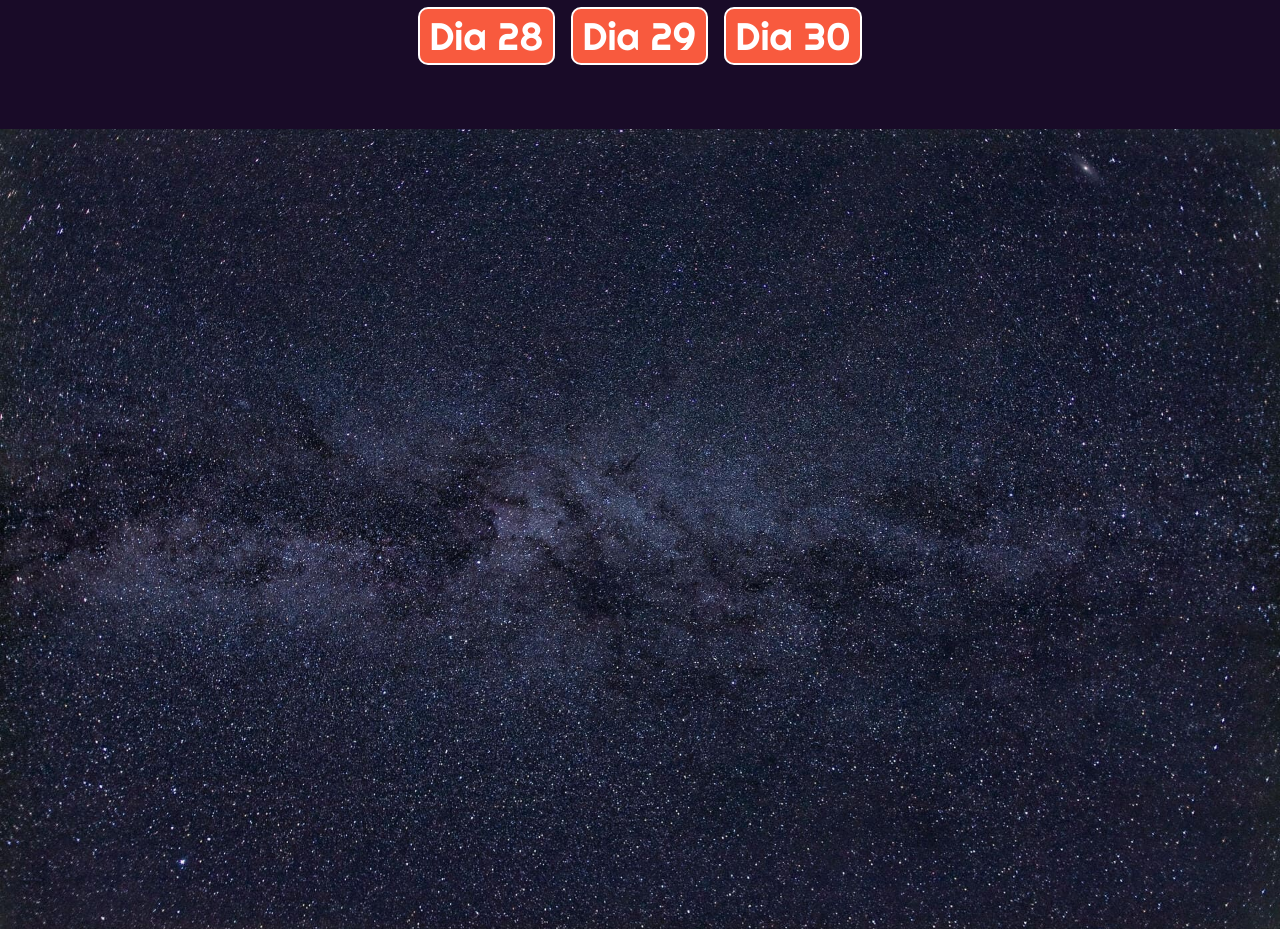
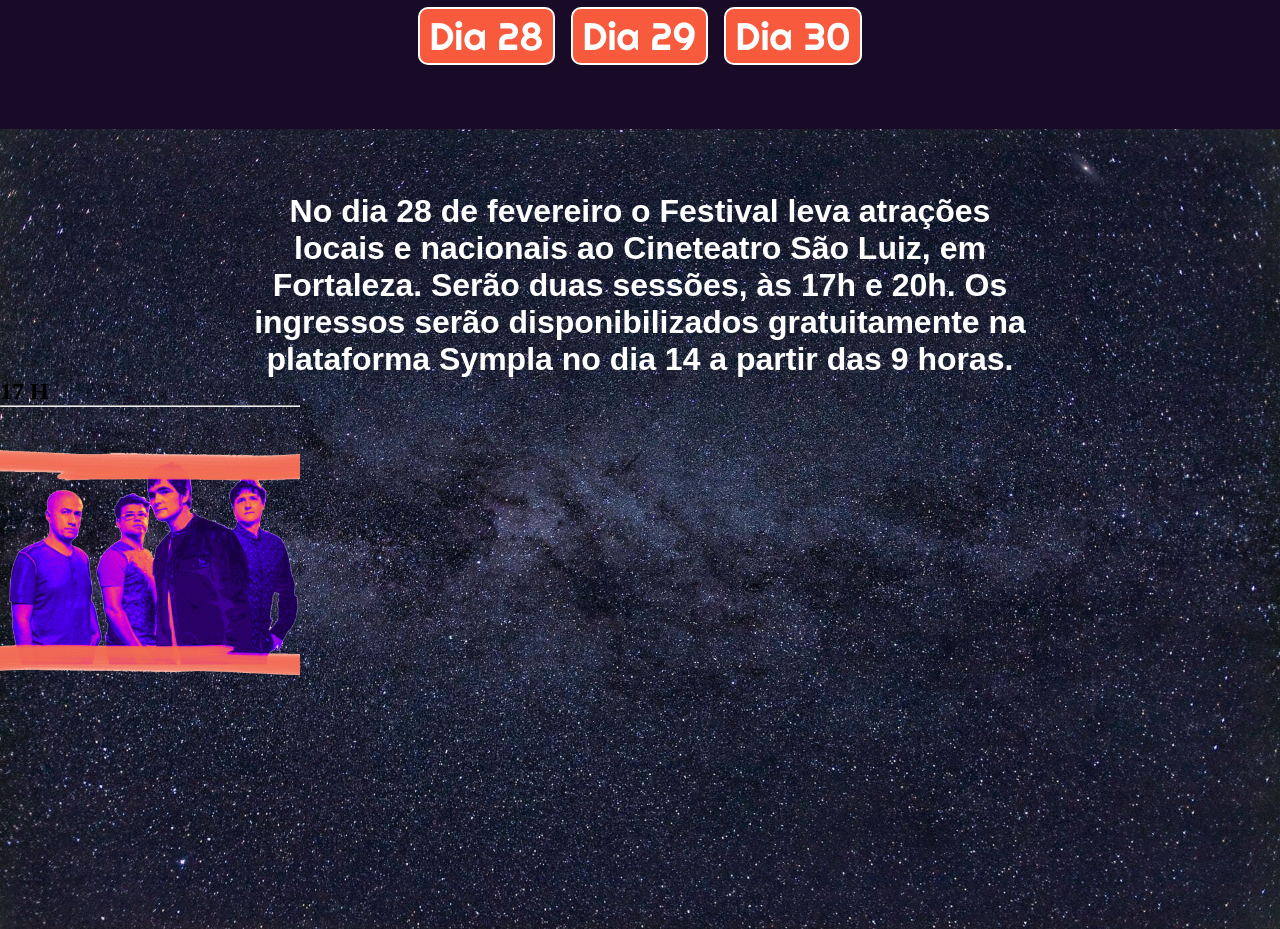
Before and after one commit to jeffhonorato/festmusic, a plain HTML site: page index.html in a window 1280 px wide. Shown: the part 1720-2649 px from the top of the page. Drawn offline with Linux system fonts and the light colour scheme; a web font is replaced by a local one.

Commit message:
Detalhes Cards - Programação

```diff
--- a/index.html
+++ b/index.html
@@ -80,7 +80,19 @@
                 </div>
 
                 <div class="prog__cards">
+                    <div class="prog__info">
+                        <p>No dia 28 de fevereiro o Festival leva atrações locais e nacionais ao Cineteatro São Luiz, em Fortaleza. Serão duas sessões, às 17h e 20h. Os ingressos serão disponibilizados gratuitamente na plataforma Sympla no dia 14 a partir das 9 horas.</p>
+                    </div>
 
+                    <div class="prog__card">
+
+                        <div class="prog__desc">
+                            <h2 class="prog__hora">17 H</h2>
+                            <hr class="linha">
+                        </div>
+
+                        <img src="./img/programacao/artista/banda1.png" alt="" class="prog__img">
+                    </div>
                 </div>
             </section>
 
--- a/scss/_programacao.scss
+++ b/scss/_programacao.scss
@@ -39,4 +39,25 @@
             background-attachment: fixed;
             height: 100vh;
         }
+
+        .prog__info {
+            padding-top: 4rem;
+            color: #fff;
+            font-family: $fonte-corpo;
+            font-size: 2rem;
+            font-weight: bold;
+            width: 800px;
+            text-align: center;
+            margin: 0 auto;
+            // background: rgba(119, 0, 255, 0.418);
+            // backdrop-filter: (10px);
+        }
+
+        .linha {
+            width: 300px;
+        }
+
+        .prog__img {
+            width: 300px;
+        }
 }
```
Also changed, not shown: css/main.css, img/programacao/artista/banda1.png (added), 1 other file.
